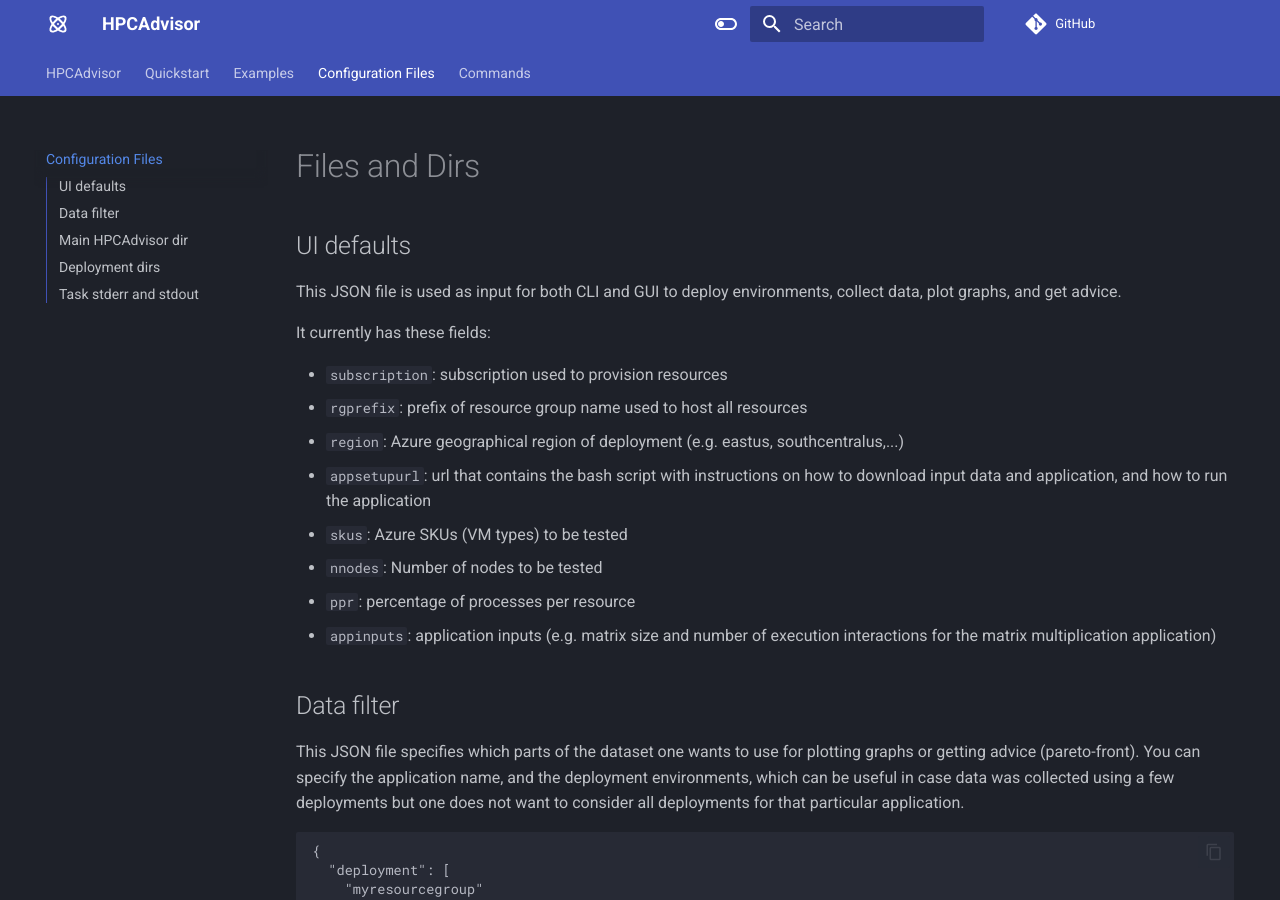
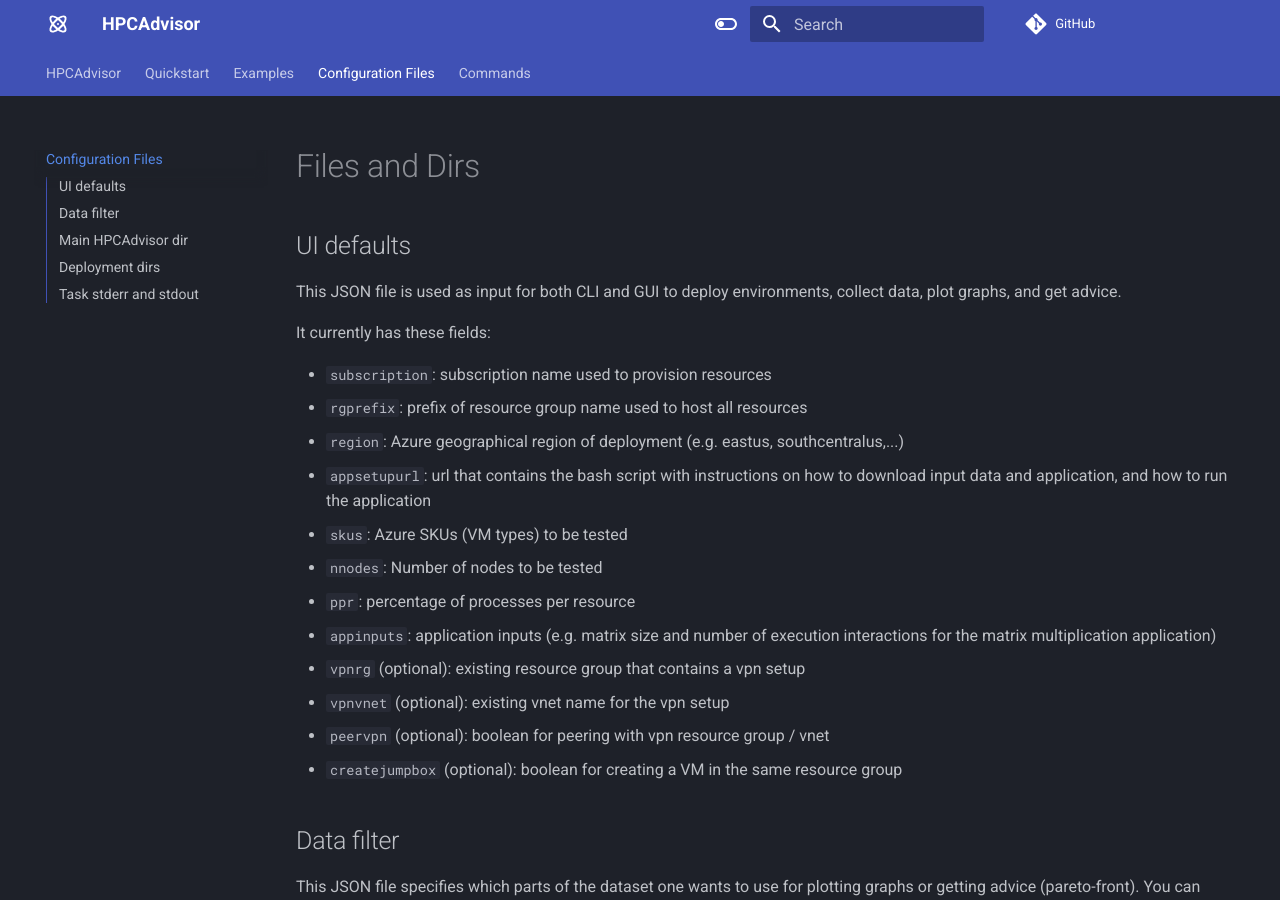
Before and after one commit to Azure/hpcadvisor, an MkDocs documentation site: the page built from docs/configfiles.md, in a window 1280 px wide and 900 px high. Built offline with MkDocs 1.6.1 and Material for MkDocs 9.7.7, drawn with Linux system fonts in a browser that asks for light colours; comment, search, counter and statistics services are not loaded.

Commit message:
fix documentation

```diff
--- a/docs/configfiles.md
+++ b/docs/configfiles.md
@@ -7,7 +7,7 @@ collect data, plot graphs, and get advice.
 
 It currently has these fields:
 
-- `subscription`: subscription used to provision resources
+- `subscription`: subscription name used to provision resources
 - `rgprefix`: prefix of resource group name used to host all resources
 - `region`: Azure geographical region of deployment (e.g. eastus,
   southcentralus,...)
@@ -18,6 +18,12 @@ It currently has these fields:
 - `ppr`: percentage of processes per resource
 - `appinputs`: application inputs (e.g. matrix size and number of execution
   interactions for the matrix multiplication application)
+- `vpnrg` (optional): existing resource group that contains a vpn setup
+- `vpnvnet` (optional): existing vnet name for the vpn setup
+- `peervpn` (optional): boolean for peering with vpn resource group / vnet
+- `createjumpbox` (optional): boolean for creating a VM in the same resource
+group
+
 
 
 
```
Also changed, not shown: docs/quickstart.md (+1 -1 lines).
